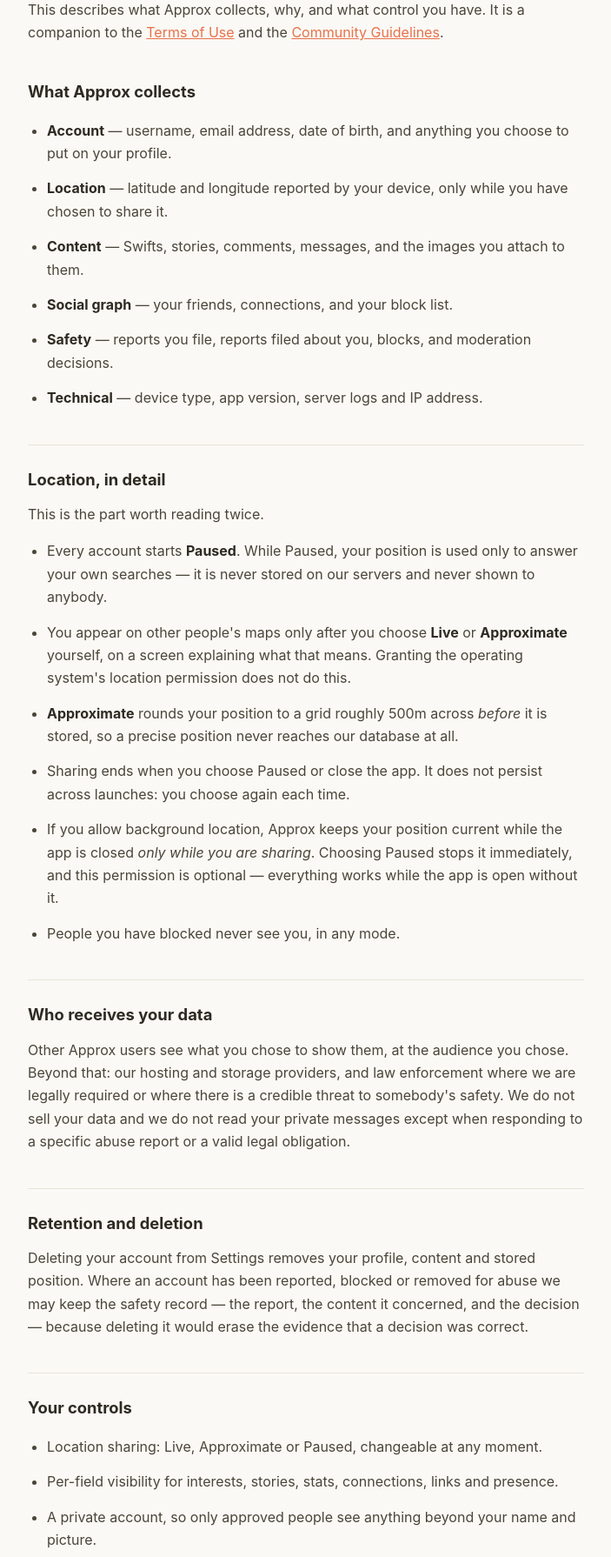
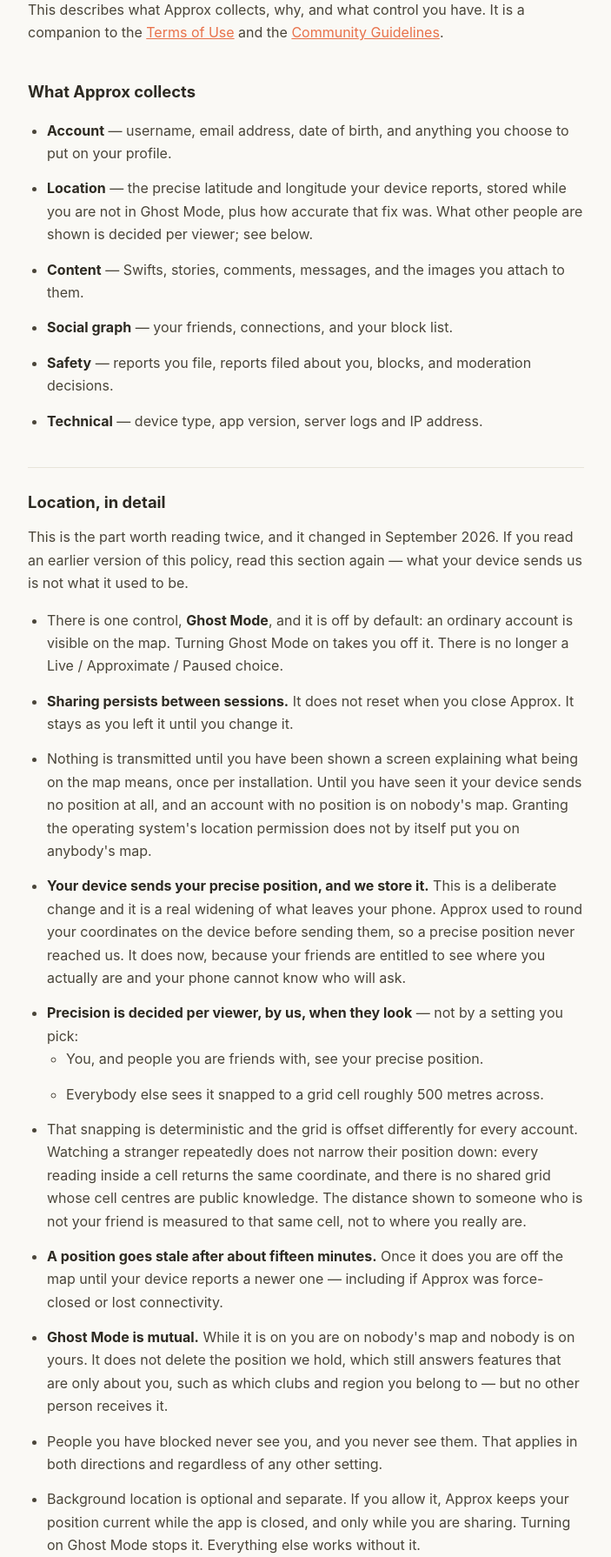
Before and after one commit to MirasNurzhanov/project-x, a Django app: template moderation/templates/legal/privacy.html in a window 1280 px wide. Shown: the part 197-1987 px from the top of the page at 87% size, without its empty margins (288-991 px from the left). Run offline with Django 5.2, Linux system fonts and the light colour scheme; the template is opened without the code that fills it, so the values that code supplies are empty.

Commit message:
privacy update

```diff
--- a/moderation/templates/legal/privacy.html
+++ b/moderation/templates/legal/privacy.html
@@ -21,7 +21,7 @@
 <h2>What Approx collects</h2>
 <ul>
   <li><strong>Account</strong> — username, email address, date of birth, and anything you choose to put on your profile.</li>
-  <li><strong>Location</strong> — latitude and longitude reported by your device, only while you have chosen to share it.</li>
+  <li><strong>Location</strong> — the precise latitude and longitude your device reports, stored while you are not in Ghost Mode, plus how accurate that fix was. What other people are shown is decided per viewer; see below.</li>
   <li><strong>Content</strong> — Swifts, stories, comments, messages, and the images you attach to them.</li>
   <li><strong>Social graph</strong> — your friends, connections, and your block list.</li>
   <li><strong>Safety</strong> — reports you file, reports filed about you, blocks, and moderation decisions.</li>
@@ -30,38 +30,84 @@
 
 <h2>Location, in detail</h2>
 <p>
-  This is the part worth reading twice.
+  This is the part worth reading twice, and it changed in September 2026. If you
+  read an earlier version of this policy, read this section again — what your
+  device sends us is not what it used to be.
 </p>
 <ul>
   <li>
-    Every account starts <strong>Paused</strong>. While Paused, your position is
-    used only to answer your own searches — it is never stored on our servers and
-    never shown to anybody.
+    There is one control, <strong>Ghost Mode</strong>, and it is off by default:
+    an ordinary account is visible on the map. Turning Ghost Mode on takes you
+    off it. There is no longer a Live / Approximate / Paused choice.
   </li>
   <li>
-    You appear on other people's maps only after you choose <strong>Live</strong>
-    or <strong>Approximate</strong> yourself, on a screen explaining what that
-    means. Granting the operating system's location permission does not do this.
+    <strong>Sharing persists between sessions.</strong> It does not reset when
+    you close Approx. It stays as you left it until you change it.
   </li>
   <li>
-    <strong>Approximate</strong> rounds your position to a grid roughly 500m
-    across <em>before</em> it is stored, so a precise position never reaches our
-    database at all.
+    Nothing is transmitted until you have been shown a screen explaining what
+    being on the map means, once per installation. Until you have seen it your
+    device sends no position at all, and an account with no position is on
+    nobody's map. Granting the operating system's location permission does not
+    by itself put you on anybody's map.
   </li>
   <li>
-    Sharing ends when you choose Paused or close the app. It does not persist
-    across launches: you choose again each time.
+    <strong>Your device sends your precise position, and we store it.</strong>
+    This is a deliberate change and it is a real widening of what leaves your
+    phone. Approx used to round your coordinates on the device before sending
+    them, so a precise position never reached us. It does now, because your
+    friends are entitled to see where you actually are and your phone cannot
+    know who will ask.
   </li>
   <li>
-    If you allow background location, Approx keeps your position current while the
-    app is closed <em>only while you are sharing</em>. Choosing Paused stops it
-    immediately, and this permission is optional — everything works while the app
-    is open without it.
+    <strong>Precision is decided per viewer, by us, when they look</strong> —
+    not by a setting you pick:
+    <ul>
+      <li>You, and people you are friends with, see your precise position.</li>
+      <li>
+        Everybody else sees it snapped to a grid cell roughly 500 metres across.
+      </li>
+    </ul>
   </li>
   <li>
-    People you have blocked never see you, in any mode.
+    That snapping is deterministic and the grid is offset differently for every
+    account. Watching a stranger repeatedly does not narrow their position down:
+    every reading inside a cell returns the same coordinate, and there is no
+    shared grid whose cell centres are public knowledge. The distance shown to
+    someone who is not your friend is measured to that same cell, not to where
+    you really are.
+  </li>
+  <li>
+    <strong>A position goes stale after about fifteen minutes.</strong> Once it
+    does you are off the map until your device reports a newer one — including
+    if Approx was force-closed or lost connectivity.
+  </li>
+  <li>
+    <strong>Ghost Mode is mutual.</strong> While it is on you are on nobody's
+    map and nobody is on yours. It does not delete the position we hold, which
+    still answers features that are only about you, such as which clubs and
+    region you belong to — but no other person receives it.
+  </li>
+  <li>
+    People you have blocked never see you, and you never see them. That applies
+    in both directions and regardless of any other setting.
+  </li>
+  <li>
+    Background location is optional and separate. If you allow it, Approx keeps
+    your position current while the app is closed, and only while you are
+    sharing. Turning on Ghost Mode stops it. Everything else works without it.
+  </li>
+  <li>
+    Two things ride alongside a position. <strong>Speed</strong> is sorted into
+    a coarse class — roughly, whether you are still, walking or moving quickly
+    — and the number your phone reported is discarded; no numeric speed is ever
+    stored or shown to anyone. <strong>Accuracy</strong> (how well your phone
+    knows where it is) is stored, because a fix with a two-kilometre margin
+    cannot answer which district you are standing in; it says nothing about
+    where you are.
   </li>
 </ul>
+
 
 <h2>Who receives your data</h2>
 <p>
@@ -74,7 +120,10 @@
 
 <h2>Retention and deletion</h2>
 <p>
-  Deleting your account from Settings removes your profile, content and stored
+  A stored position is replaced by each newer one and is not kept as a history
+  of where you have been; once it is about fifteen minutes old it stops being
+  published to anyone. Ghost Mode hides you but does not delete it. Deleting
+  your account from Settings removes your profile, content and stored
   position. Where an account has been reported, blocked or removed for abuse we
   may keep the safety record — the report, the content it concerned, and the
   decision — because deleting it would erase the evidence that a decision was
@@ -83,7 +132,7 @@
 
 <h2>Your controls</h2>
 <ul>
-  <li>Location sharing: Live, Approximate or Paused, changeable at any moment.</li>
+  <li>Ghost Mode, which takes you off the map entirely and is mutual. Changeable at any moment.</li>
   <li>Per-field visibility for interests, stories, stats, connections, links and presence.</li>
   <li>A private account, so only approved people see anything beyond your name and picture.</li>
   <li>Discoverability switches for search by username and by interest.</li>
--- a/users/terms.py
+++ b/users/terms.py
@@ -20,7 +20,7 @@
 from django.conf import settings
 
 #: Bump when the substance of the agreement changes. ISO date of publication.
-CURRENT_VERSION = '2026-08-25'
+CURRENT_VERSION = '2026-09-04'
 
 #: Where the documents live. This backend serves them itself at /legal/ - see
 #: moderation/legal_views.py for why - so the default is its own origin, and
```
Also changed, not shown: moderation/templates/legal/terms.html (+21 -5 lines).
